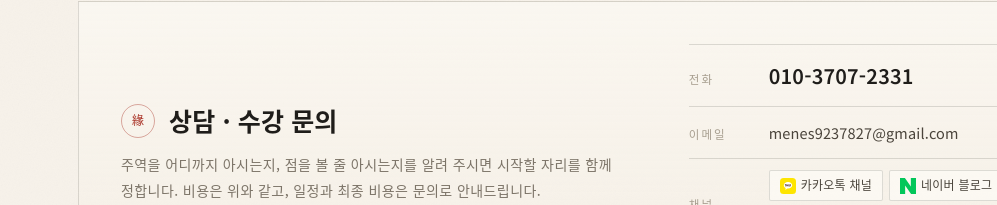
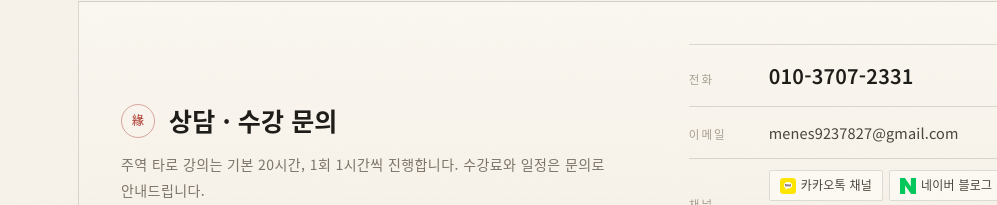
Before and after one commit to menes9237827-pixel/menes9237827-pixel.github.io, a plain HTML site: page juyeok-tarot.html in a window 1280 px wide. Shown: the part 2206-2411 px from the top of the page, 0-997 px from the left. Drawn offline with Linux system fonts and the light colour scheme.

Commit message:
4-1 주역 타로 — 상담 문의 안내 문구를 이 코너에 맞게 정리

```diff
--- a/juyeok-tarot.html
+++ b/juyeok-tarot.html
@@ -146,7 +146,7 @@
         <span class="sym-wm cta-wm" aria-hidden="true"></span>
         <div>
           <h2 class="h2"><span class="hanja" aria-hidden="true">緣</span>상담 · 수강 문의</h2>
-          <p class="h2lead">주역을 어디까지 아시는지, 점을 볼 줄 아시는지를 알려 주시면 시작할 자리를 함께 정합니다. 비용은 위와 같고, 일정과 최종 비용은 문의로 안내드립니다.</p>
+          <p class="h2lead">주역 타로 강의는 기본 20시간, 1회 1시간씩 진행합니다. 수강료와 일정은 문의로 안내드립니다.</p>
           <p class="cta-note">전화를 받지 못할 때는 문자나 이메일을 남겨 주십시오. 확인하는 대로 연락드립니다.</p>
         </div>
         <ul class="cta-list">
```
